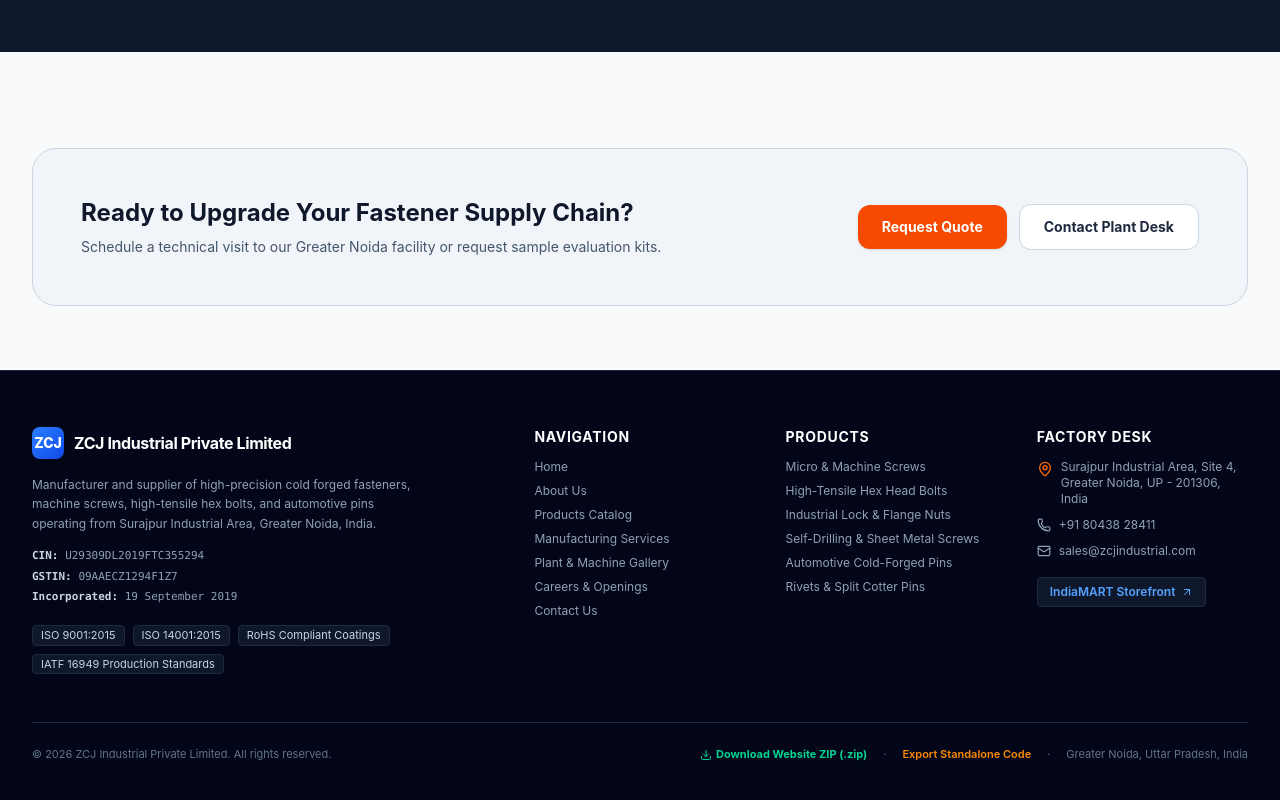
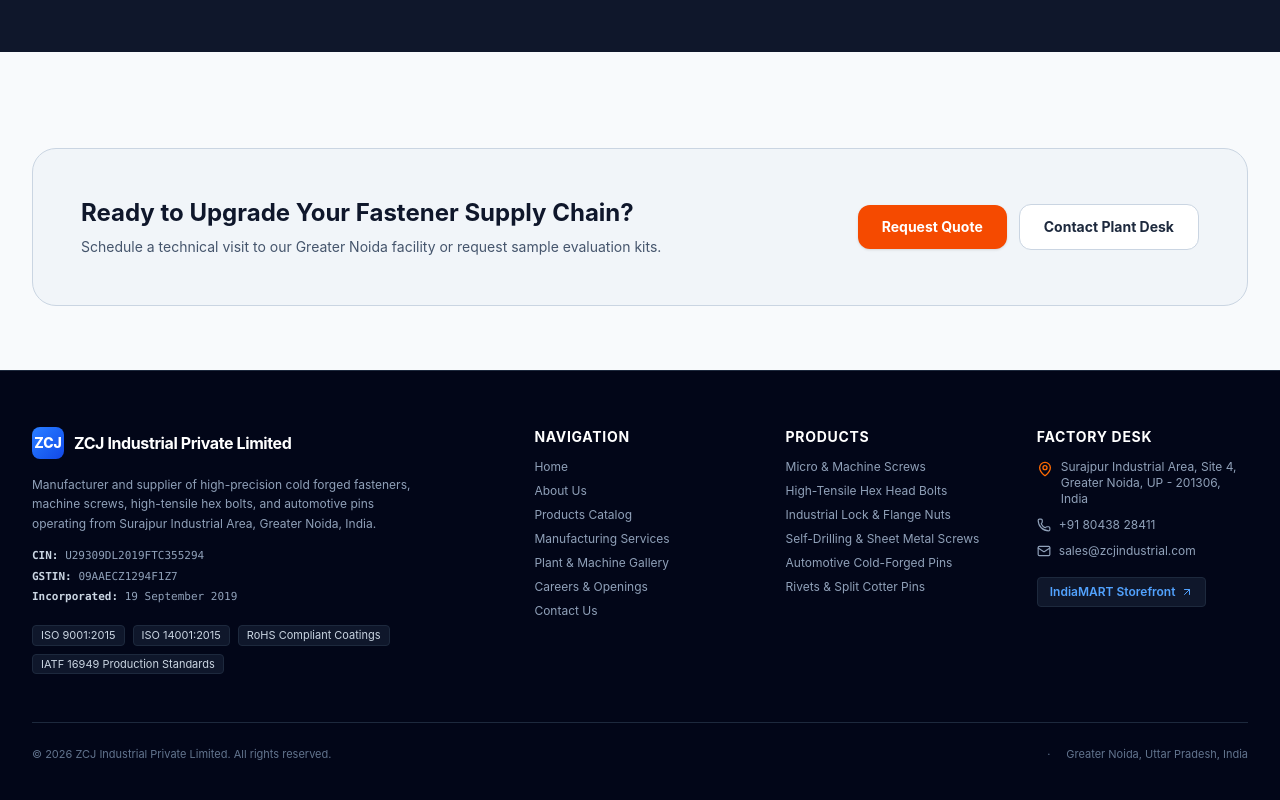
Before and after one commit to rht2611/ZCJ-Industrial-Private-Limited, a React (Vite) app: page / in a window 1280 px wide. Shown: the part 3344-4144 px from the top of the page. Built offline with nearby package versions, Linux system fonts and the light colour scheme.

Commit message:
Update Footer.tsx

```diff
--- a/src/components/Footer.tsx
+++ b/src/components/Footer.tsx
@@ -163,21 +163,7 @@ export function Footer({ onNavigate, onOpenExport }: FooterProps) {
           </div>
 
           <div className="flex items-center gap-4">
-            <a
-              href="/zcj-industrial-website.zip"
-              download="zcj-industrial-website.zip"
-              className="text-emerald-400 hover:text-emerald-300 font-bold flex items-center gap-1 transition-colors"
-            >
-              <Download className="w-3 h-3" />
-              Download Website ZIP (.zip)
-            </a>
-            <span>·</span>
-            <button
-              onClick={onOpenExport}
-              className="text-orange-400 hover:text-orange-300 font-semibold flex items-center gap-1 transition-colors"
-            >
-              Export Standalone Code
-            </button>
+
             <span>·</span>
             <span>Greater Noida, Uttar Pradesh, India</span>
           </div>
```
